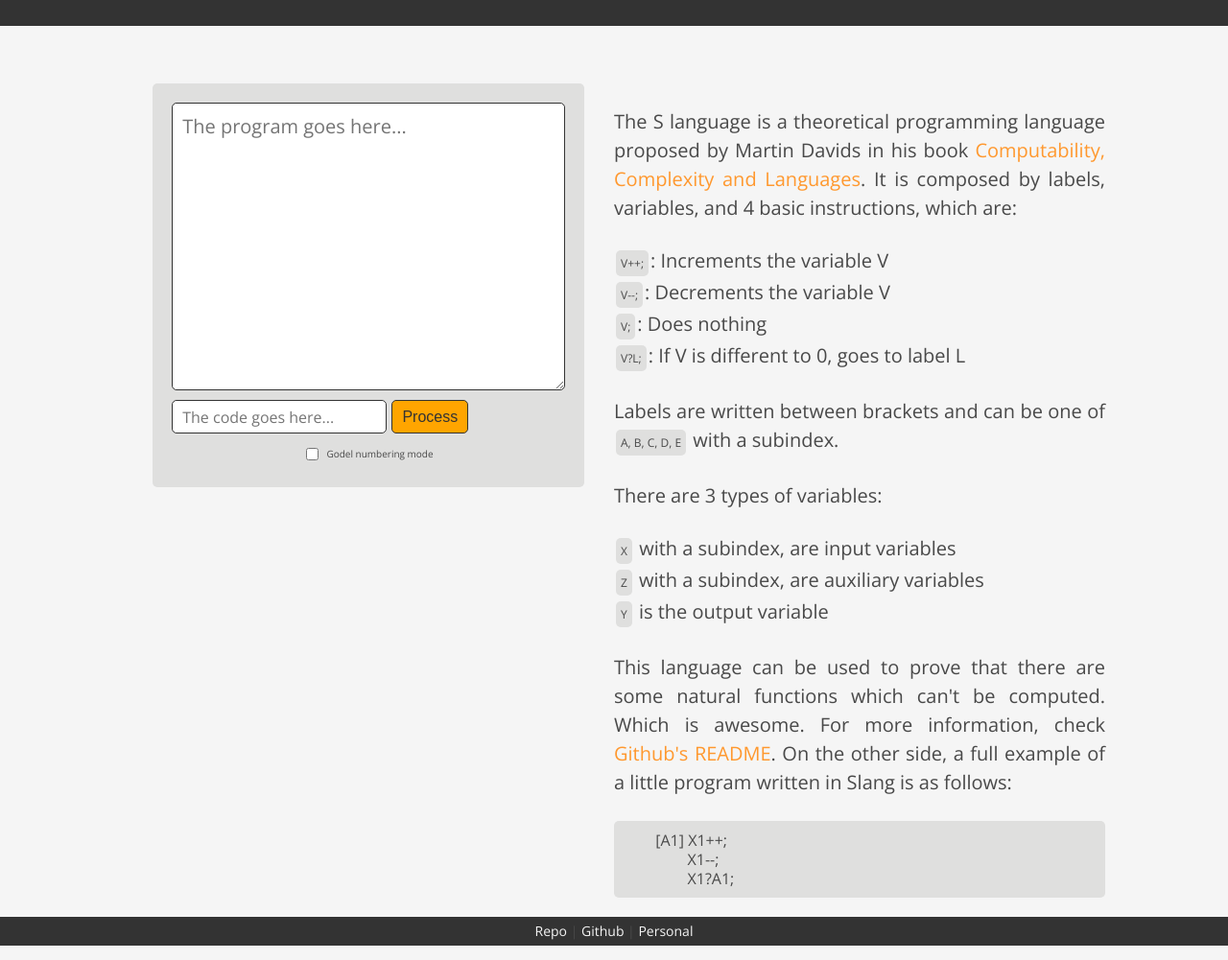
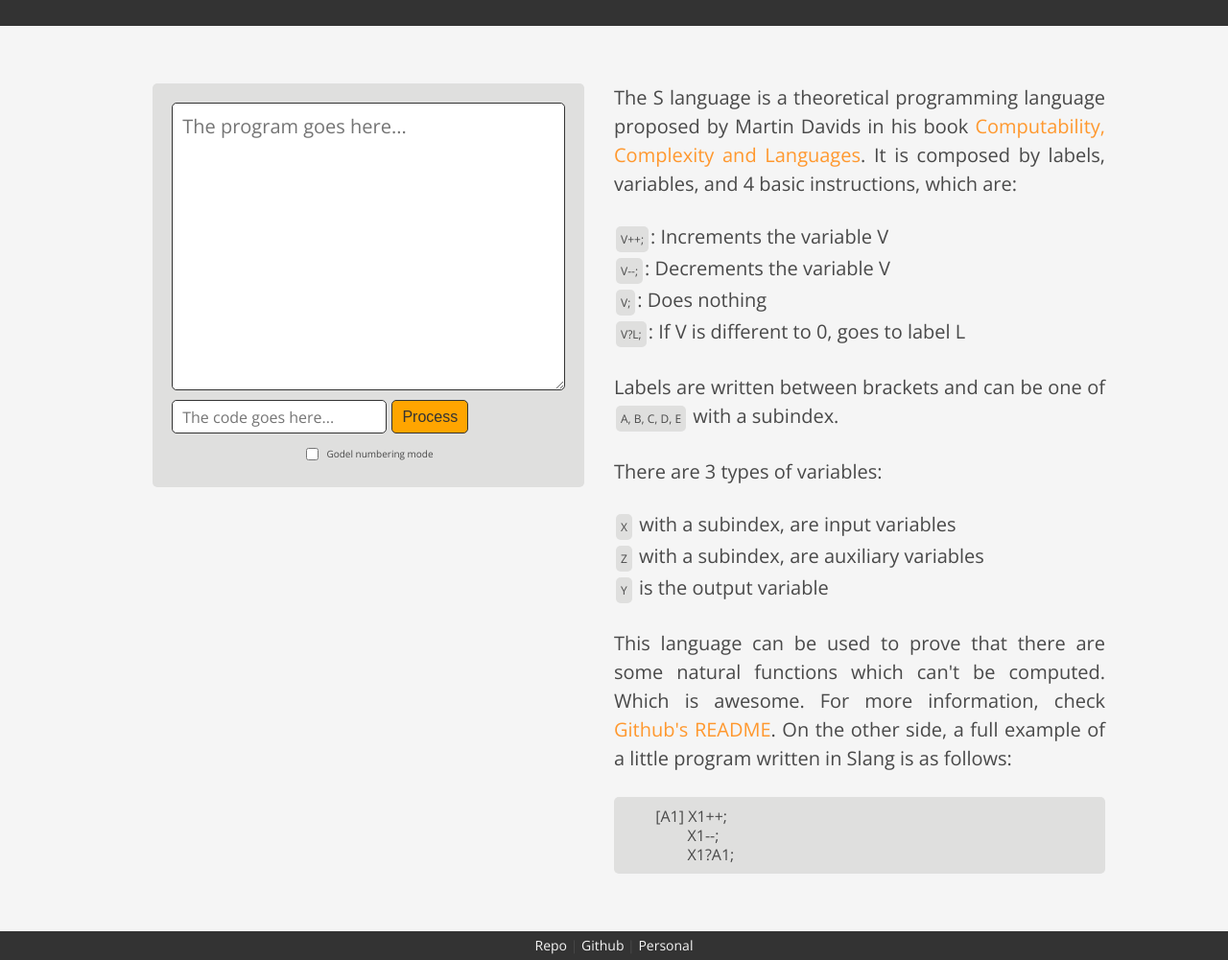
Before and after one commit to ramadis/slang, a plain HTML site: page index.html in a window 1280 px wide. Shown: the part 111-1112 px from the top of the page at 96% size. Drawn offline with nearby package versions, Linux system fonts and the light colour scheme.

Commit message:
Slight style tweaks

```diff
--- a/style.css
+++ b/style.css
@@ -75,6 +75,7 @@ header h2 {
   padding: 10px;
   width: 100%;
   outline: none;
+  resize: vertical;
   font-family: 'Open Sans';
   font-size: 20px;
   border: 1px solid #333;
@@ -134,6 +135,10 @@ header h2 {
   width: 50%;
 }
 
+#instructions p:first-child{
+  margin-top: 0;
+}
+
 code {
   padding: 5px;
   background-color: #DFDFDE;
@@ -158,7 +163,7 @@ pre {
 }
 
 footer {
-  margin-top: 20px;
+  margin-top: 60px;
   width: 100%;
   font-size: 14px;
   background-color: #333;
```
